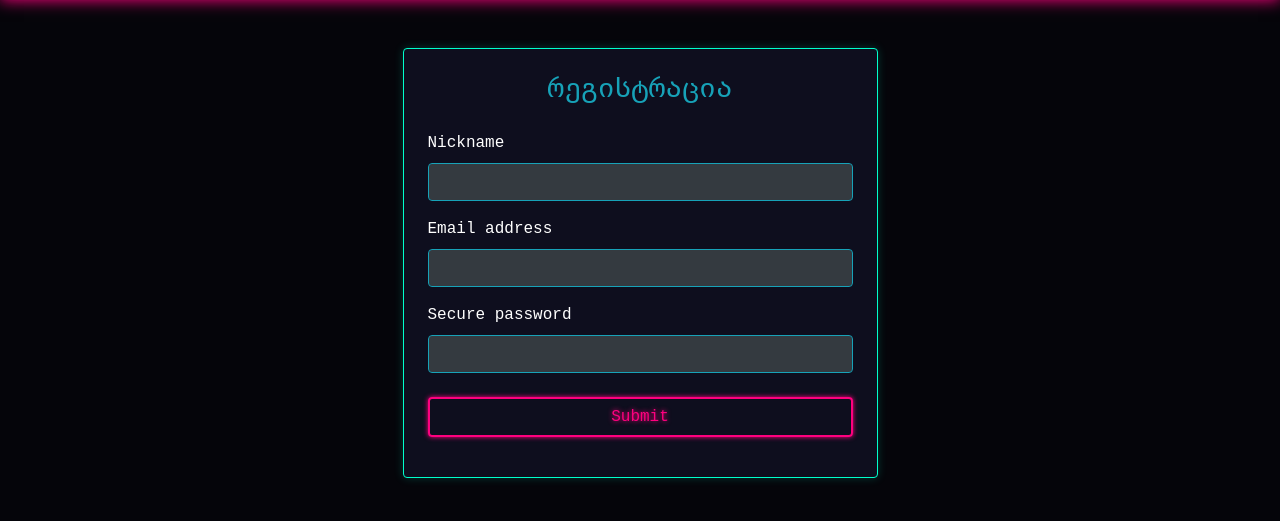
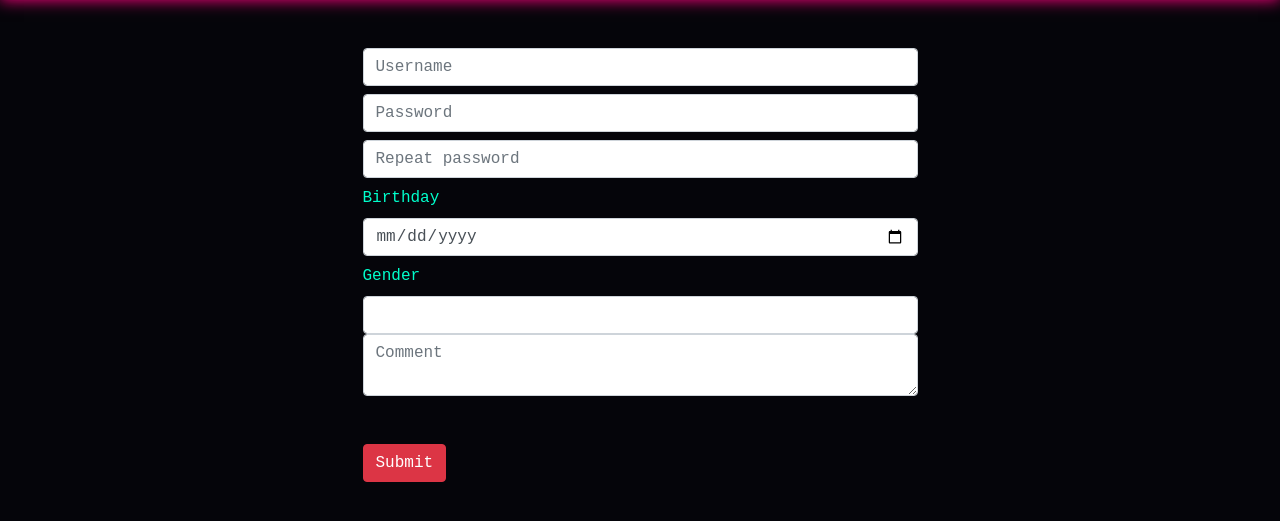
Before and after one commit to lukatvaliashvili26-ai/pc-shop, a Python web app: template templates/signup.html in a window 1280 px wide. Shown: the part 74-595 px from the top of the page. Run offline with Jinja, Linux system fonts and the light colour scheme; the template is opened without the code that fills it, so the values that code supplies are empty, except form fields; tables that the repository leaves empty hold one stand-in row (values such as "Sample post"); form fields are guessed from the names that the template uses; some libraries are stand-ins or nearby versions.

Commit message:
Update signup.html

```diff
--- a/templates/signup.html
+++ b/templates/signup.html
@@ -1,25 +1,25 @@
 {% extends 'base.html' %}
 {% block content %}
-<div class="row justify-content-center">
-    <div class="col-md-5 neon-box p-4 text-white">
-        <h3 class="text-center text-info mb-4">რეგისტრაცია</h3>
-        <form method="POST">
-            {{ form.hidden_tag() }}
-            <div class="form-group">
-                {{ form.nickname.label }}
-                {{ form.nickname(class="form-control bg-dark text-white border-info") }}
-            </div>
-            <div class="form-group">
-                {{ form.email_address.label }}
-                {{ form.email_address(class="form-control bg-dark text-white border-info") }}
-            </div>
-            <div class="form-group">
-                {{ form.secure_password.label }}
-                {{ form.secure_password(class="form-control bg-dark text-white border-info") }}
-            </div>
-            {{ form.submit(class="btn btn-neon btn-block mt-4") }}
-        </form>
-    </div>
+<div class="d-flex w-50 mt-5 flex-column mx-auto">
+    <form method="post">
+
+        {{ form.hidden_tag() }}
+
+        {{ form.username(class="form-control mb-2" , placeholder=form.username.label.text ) }}
+        {{ form.password(class="form-control mb-2" , placeholder=form.password.label.text ) }}
+        {{ form.repeat_password(class="form-control mb-2", placeholder=form.repeat_password.label.text) }}
+
+        {{ form.birthday.label }}
+        {{ form.birthday(class="form-control mb-2" , ) }}
+
+        {{ form.gender.label }}
+        {{ form.gender(class="form-control" ) }}
+
+        {{ form.comment(class="form-control" , placeholder=form.comment.label.text ) }}
+
+         {{ form.submit(class=" mt-5 btn btn-danger" ) }}
+
+    </form>
 </div>
 {% endblock %}
 Compose
```
